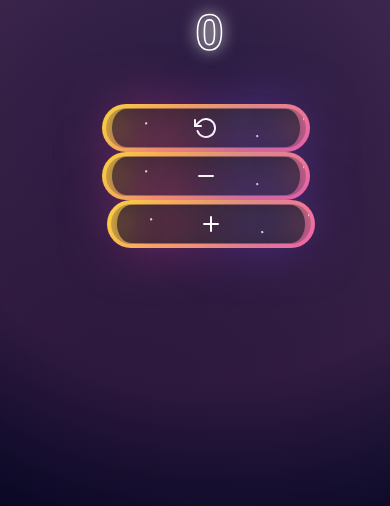
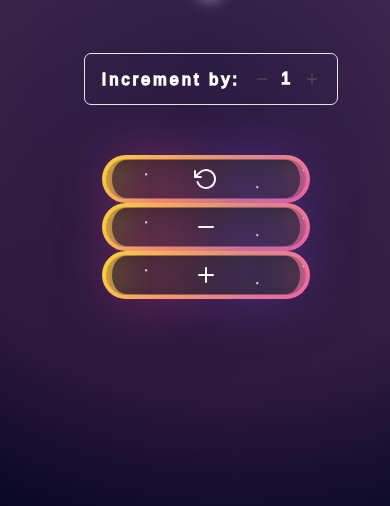
Before and after one commit to GiuLuongoCode/counter-app-js, a plain HTML site: page index.html in a window 390 px wide. Shown: the part 370-876 px from the top of the page. Drawn offline with Linux system fonts and the light colour scheme.

Commit message:
Added increment by feature

```diff
--- a/css/style.css
+++ b/css/style.css
@@ -17,24 +17,15 @@ html, body {
   justify-content: center;
   align-items: center;
   padding: 2.2rem;
-  /* border: 2px solid #fff; */
   -webkit-box-shadow: rgba(0,212,255) 0px 0px 50px -15px;
   box-shadow: rgba(0,212,255) 0px 0px 50px -15px;
   overflow: hidden;
   z-index: +1;
 }
 
-/* Regole CSS per renderlo responsive */
 @media (max-width: 768px) {
   .container {
-    padding: 1rem; /* Riduci il padding per dispositivi mobili */
-  }
-}
-
-@media (max-width: 480px) {
-  .container {
-    font-size: 14px;
-     /* Riduci la dimensione del testo per dispositivi mobili più piccoli */
+    padding: 1rem;
   }
   .btn-group {
     display: flex;
@@ -42,12 +33,7 @@ html, body {
     justify-content: space-between;
     align-items: flex-start;
   }
-
 }
-
-
-
-/*--------header section-----------*/
 
 .container-title {
   font-size: 1.25rem;
@@ -123,9 +109,6 @@ html, body {
     opacity: 1;
   }
 }
-
-/*---------shooting stars-----------*/
-
 
 .bg-stars {
   position: absolute;
@@ -224,15 +207,8 @@ html, body {
   align-items: center;
 }
 
-.btn-group button {
-  margin-right: 10px; /* Aggiungi margine destro tra i pulsanti */
-}
-
-.btn-group button:last-child {
-  margin-right: 0; /* Rimuovi il margine destro dall'ultimo pulsante */
-}
-
 .btn {
+  margin-right: 10px;
   display: flex;
   justify-content: center;
   align-items: center;
@@ -292,7 +268,6 @@ strong {
 }
 
 .btn:hover #container-stars {
-  /* z-index: 1; */
   background-color: #212121;
 }
 
@@ -399,3 +374,49 @@ strong {
     box-shadow: 0 0 0 0 rgba(0, 0, 0, 0);
   }
 }
+.quantity {
+  height: 30px;
+  display: flex;
+  grid-template-columns: 1fr 1fr 1fr;
+  margin-bottom: 50px;
+  border: 1px solid #e5e5e5;
+  border-radius: 7px;
+    padding: 10px;
+}
+
+.quantity span {
+  color: white;
+  font-family: Arial, Helvetica, sans-serif;
+  -webkit-text-stroke: #fff 0.1rem;
+  letter-spacing: 0.2rem;
+  color: transparent;
+  margin: 7px;
+}
+
+.quantity label {
+  width: 20px;
+  height: 30px;
+  display: flex;
+  align-items: center;
+  justify-content: center;
+  padding-bottom: 2px;
+  color: white;
+  font-family: Arial, Helvetica, sans-serif;
+  -webkit-text-stroke: #fff 0.1rem;
+  letter-spacing: 0.2rem;
+  color: transparent;
+}
+
+.quantity button {
+  width: 30px;
+  height: 30px;
+  display: flex;
+  align-items: center;
+  justify-content: center;
+  border: 0;
+  outline: none;
+  padding-bottom: 2px;
+  background-color: transparent;
+  background-origin: border-box;
+  background-clip: content-box, border-box;
+}
--- a/index.html
+++ b/index.html
@@ -17,6 +17,21 @@
 		   <span class="star"></span>
 		   <span class="star"></span>
 		 </section>
+		 <div class="quantity">
+			<span>Increment by:</span>
+			<button id="minusIncrement">
+				 <svg fill="none" viewBox="0 0 24 24" height="14" width="14" xmlns="http://www.w3.org/2000/svg">
+					 <path stroke-linejoin="round" stroke-linecap="round" stroke-width="2.5" stroke="#47484b" d="M20 12L4 12"></path>
+				   </svg>
+
+			   </button>
+			   <label id="incrementLabel">1</label>
+			   <button id="addIncrement">
+				   <svg fill="none" viewBox="0 0 24 24" height="14" width="14" xmlns="http://www.w3.org/2000/svg">
+					   <path stroke-linejoin="round" stroke-linecap="round" stroke-width="2.5" stroke="#47484b" d="M12 4V20M20 12H4"></path>
+				   </svg>
+			   </button>
+		   </div>
 		 <div class="btn-group" role="group" aria-label="Basic example">
 			<button class="btn" type="button" id="reset" title="reset">
 				<svg xmlns="http://www.w3.org/2000/svg" viewBox="0 0 24 24" width="24" height="24">
--- a/js/app.js
+++ b/js/app.js
@@ -1,18 +1,22 @@
 //This is the main script to manage the counter
 
 let count = 0;
+let countIncrementBy = 2;
 const add = document.querySelector("#add");
 const btnDecrease = document.getElementById('minus');
 const value = document.querySelector("#value");
 const resetBtn = document.querySelector("#reset");
+const incrementBy = document.querySelector("#incrementLabel");
+const addIncrementBtn = document.getElementById("addIncrement");
+const minusIncrementBtn = document.getElementById("minusIncrement");
 
 add.addEventListener("click", function () {
-		count += 1;
+		count += parseInt(incrementBy.textContent);
 		value.textContent = count;
 	});
 
 btnDecrease.addEventListener("click", function () {
-	count -= 1;
+	count -= parseInt(incrementBy.textContent);
 	value.textContent = count;
 });
 
@@ -20,3 +24,15 @@ resetBtn.addEventListener("click", () => {
 	count = 0;
 	value.textContent = count;
 });
+
+addIncrementBtn.addEventListener("click", () => {
+	countIncrementBy += 1;
+	incrementBy.textContent = countIncrementBy;
+});
+
+minusIncrementBtn.addEventListener("click", () => {
+	if (countIncrementBy > 1){
+		countIncrementBy -= 1;
+		incrementBy.textContent = countIncrementBy;
+	}
+});
```
